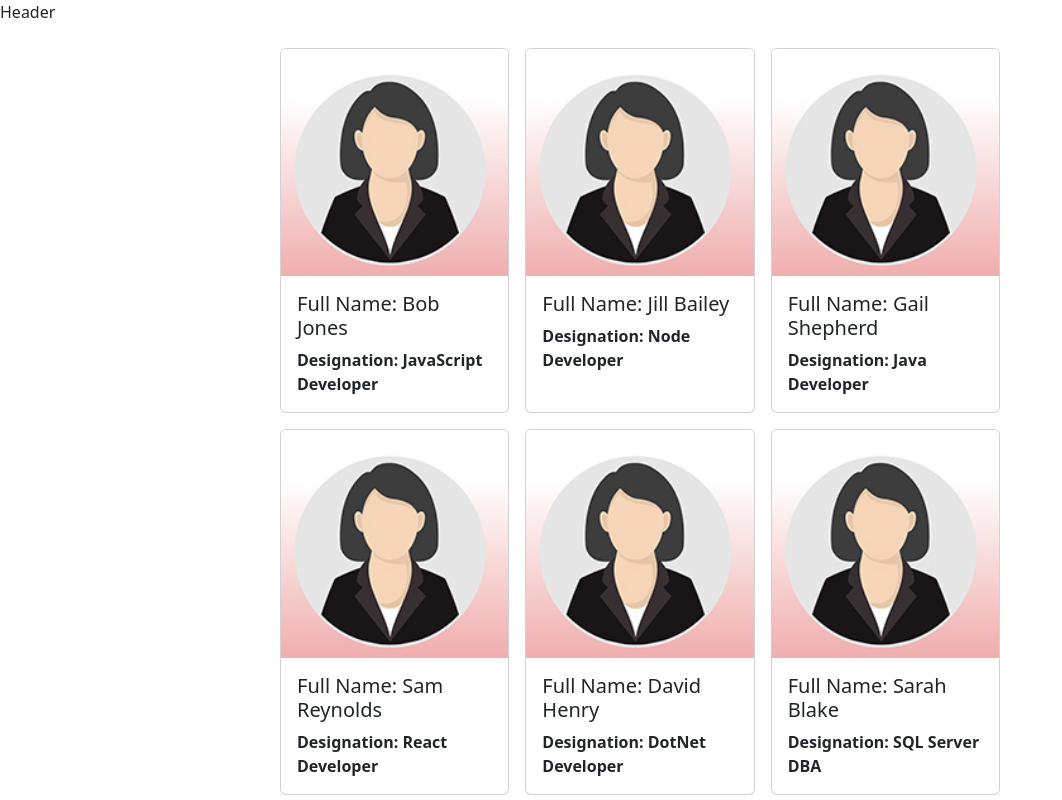
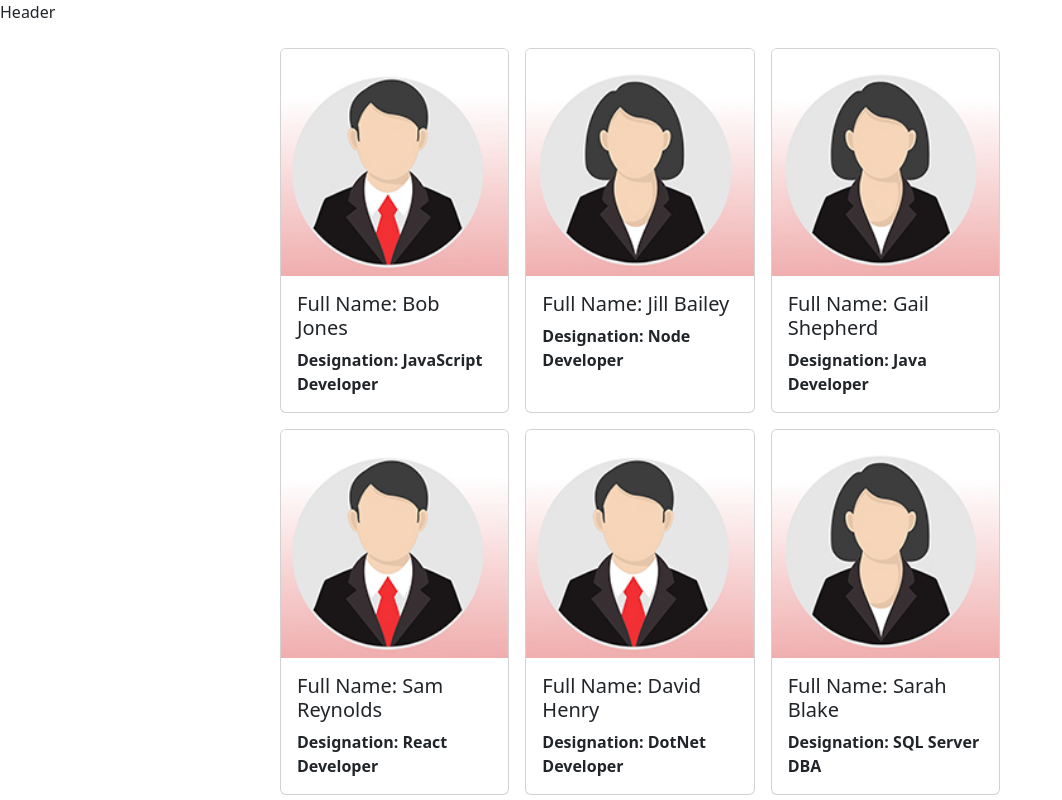
Before and after one commit to abnercabrera28/team-members, a React (Create React App) app: page / in a window 1280 px wide. Shown: the top 800 px of the page, without its empty margins (0-1062 px from the left). Built offline with nearby package versions, Linux system fonts and the light colour scheme.

Commit message:
add ternary to change img based on gender

```diff
--- a/src/Employees.js
+++ b/src/Employees.js
@@ -99,7 +99,9 @@ const Employees = () => {
                     {
                         employees.map(employee => (
                             <div id={employee.id} className="card m-2" style={{cursor: "pointer"}}>
-                                <img src={femaleProfile} className="card-img-top" />
+                                {employee.gender === "male" ?
+                                <img src={maleProfile} className="card-img-top" />
+                                :<img src={femaleProfile} className="card-img-top" />}
                                 <div className='card-body'>
                                     <h5 className='card-title'>Full Name: {employee.fullName}</h5>
                                     <p className='card-text'><b>Designation: {employee.designation}</b></p>
```
